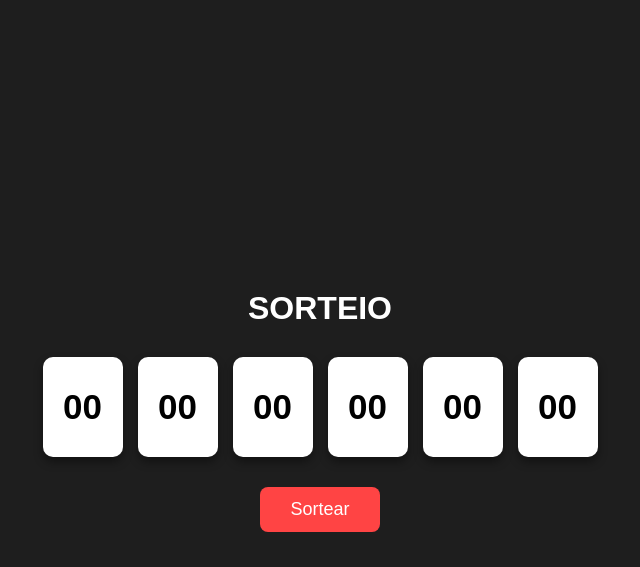
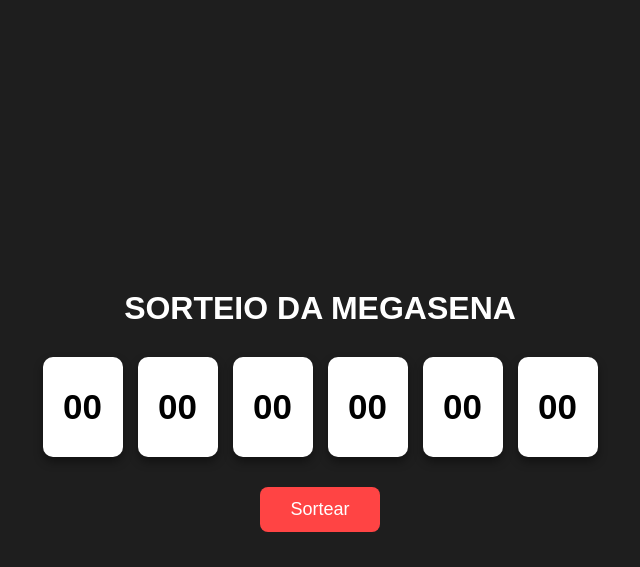
Before and after one commit to Jholdrop/PHP, a PHP site: page /Megasena.php in a window 1280 px wide. Shown: the top 567 px of the page, without its empty margins (320-960 px from the left). Run offline with PHP 8.4, Linux system fonts and the light colour scheme.

Commit message:
megasena

```diff
--- a/Aula11/Megasena.php
+++ b/Aula11/Megasena.php
@@ -65,7 +65,7 @@ button:hover{
 
 <div class="container">
 
-    <h1>SORTEIO</h1>
+    <h1>SORTEIO DA MEGASENA</h1>
 
     <div class="roletas">
 
```
